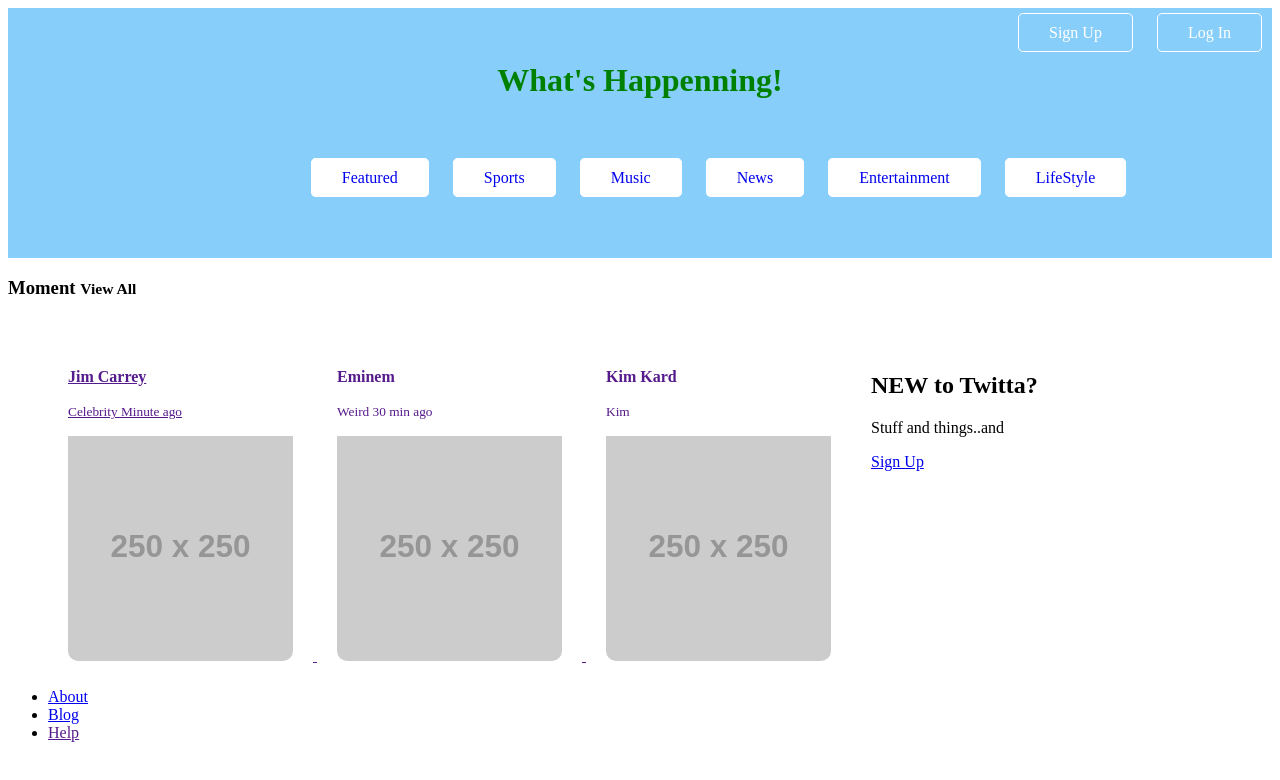
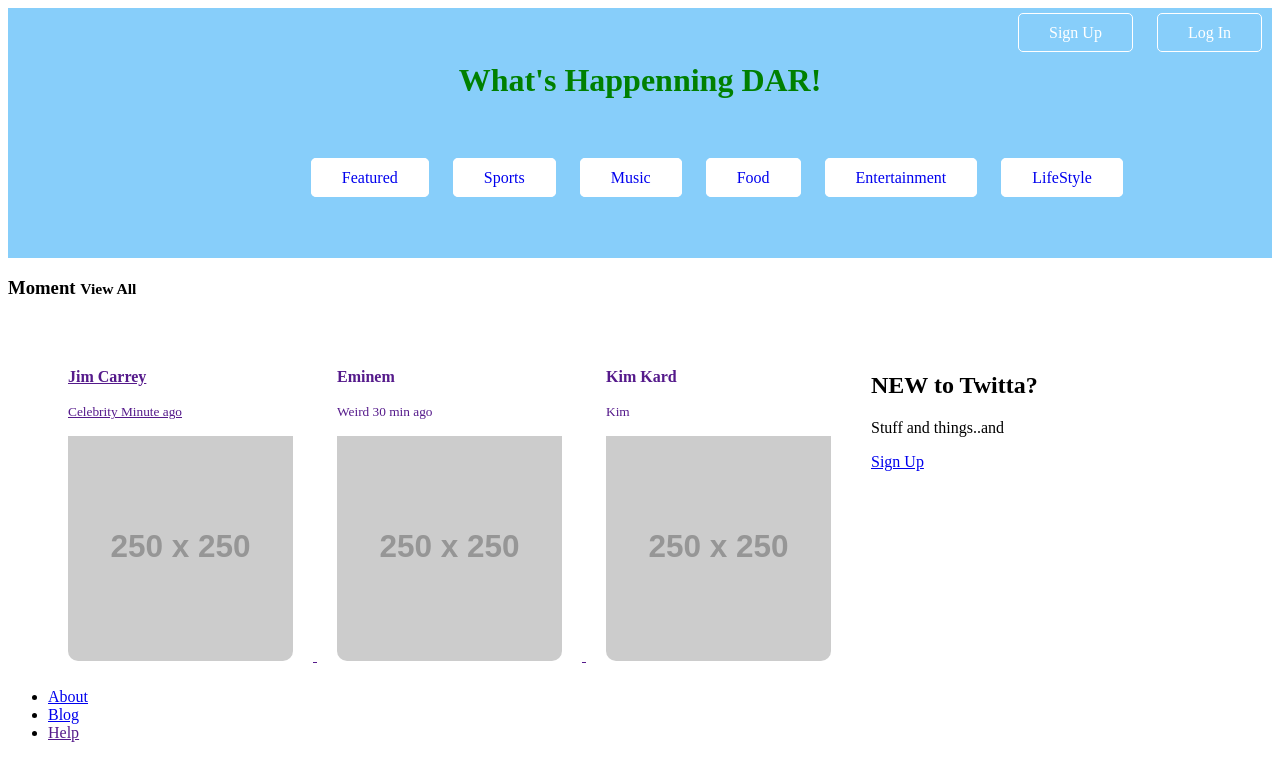
Before and after one commit to tiago9864/express_static, a website: page public/html/index.html in a window 1280 px wide. Drawn offline with Linux system fonts and the light colour scheme; placeholder pictures from the web are drawn by us.

Commit message:
changed the app from twitta to the Dar es salaam locator app

```diff
--- a/public/html/index.html
+++ b/public/html/index.html
@@ -5,7 +5,7 @@ Now in Home Page-->
 <html>
 
 <head>
-    <title>Twitta.. What's happenning..</title>
+    <title>Dar Es Salaam.. What's happenning..</title>
     <link rel="stylesheet" href="/css/main.css" />
 </head>
 <body>
@@ -21,7 +21,7 @@ Now in Home Page-->
         <br>
         <br>
         <div>
-            <h1>What's Happenning!</h1>
+            <h1>What's Happenning DAR!</h1>
         </div>
         <br>
         <br>
@@ -31,7 +31,7 @@ Now in Home Page-->
             <li><a class="btn" href="/">Featured</a></li>
             <li><a class="btn" href="/">Sports</a></li>
             <li><a class="btn" href="/">Music</a></li>
-            <li><a class="btn" href="/">News</a></li>
+            <li><a class="btn" href="/">Food</a></li>
             <li><a class="btn" href="/">Entertainment</a></li>
             <li><a class="btn" href="/">LifeStyle</a></li>
         </ul>
```
